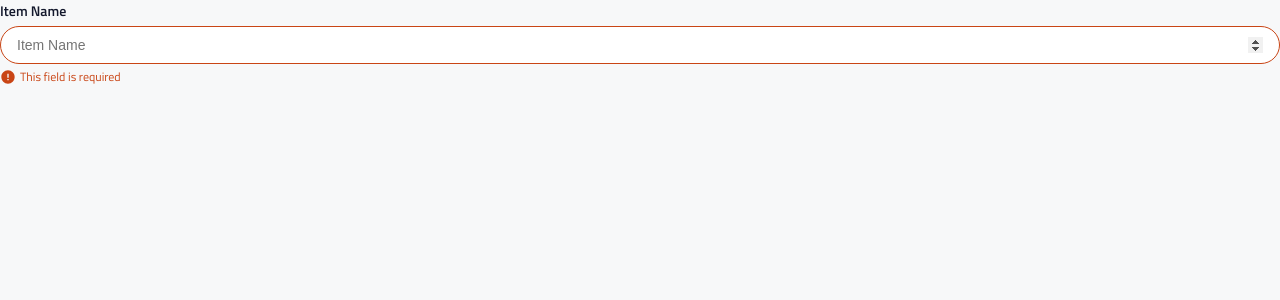
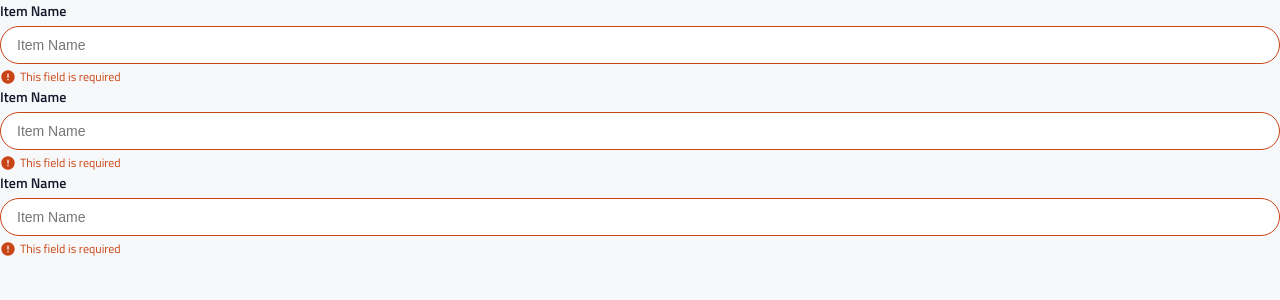
Before and after one commit to alperzini/instock-client, a React (Vite) app: page / in a window 1280 px wide. Shown: the top 300 px of the page. Built offline with nearby package versions, Linux system fonts and the light colour scheme.

Commit message:
update TextField to include types tel, and email, and replace all form fields margins with flex gap

```diff
--- a/src/components/FormFields/DescriptionField/DescriptionField.scss
+++ b/src/components/FormFields/DescriptionField/DescriptionField.scss
@@ -6,6 +6,7 @@
     &__wrapper {
         display: flex;
         flex-direction: column;
+        gap: $ff-margin-top;
     }
 
     &__label {
@@ -29,7 +30,7 @@
         font-weight: $font-regular;
         height: pxToRem(120);
         padding: 0 $ff-padding-right 0 $ff-padding-left;
-        margin: $ff-margin-top 0 $ff-margin-bottom 0;
+        // margin: $ff-margin-top 0 $ff-margin-bottom 0;
         border-radius: $ff-br;
         border: 1px solid $color-cloud;
 
--- a/src/components/FormFields/QuantityField/QuantityField.scss
+++ b/src/components/FormFields/QuantityField/QuantityField.scss
@@ -6,6 +6,7 @@
     &__wrapper {
         display: flex;
         flex-direction: column;
+        gap: $ff-margin-top;
     }
 
     &__label {
@@ -28,7 +29,7 @@
         font-weight: $font-regular;
         height: $ff-height-m;
         padding: 0 $ff-padding-right 0 $ff-padding-left;
-        margin: $ff-margin-top 0 $ff-margin-bottom 0;
+        // margin: $ff-margin-top 0 $ff-margin-bottom 0;
         border-radius: $ff-br;
         border: 1px solid $color-cloud;
 
--- a/src/components/FormFields/TextField/TextField.jsx
+++ b/src/components/FormFields/TextField/TextField.jsx
@@ -2,13 +2,14 @@ import "./TextField.scss";
 import ErrorMessage from "../ErrorMessage/ErrorMessage.jsx";
 
 function TextField(props) {
-    const { label, name, id, placeholder, value, onChange, error, isError } = props;
+    //type = text | tel | email
+    const { label, name, id, type, placeholder, value, onChange, error, isError } = props;
 
     return (
         <div className="text-field__wrapper">
             <label className="text-field__label" htmlFor={id}>{label}</label>
             <input className={`text-field__text-input ${isError ? "text-field__text-input--error-border" : ""}`}
-                type="text" id={id} name={name} placeholder={placeholder} value={value} onChange={onChange} />
+                type={type} id={id} name={name} placeholder={placeholder} value={value} onChange={onChange} />
             <ErrorMessage error={error} isError={isError} />
         </div>
     );
--- a/src/components/FormFields/TextField/TextField.scss
+++ b/src/components/FormFields/TextField/TextField.scss
@@ -6,6 +6,7 @@
     &__wrapper {
         display: flex;
         flex-direction: column;
+        gap: $ff-margin-top;
     }
 
     &__label {
@@ -28,7 +29,7 @@
         font-weight: $font-regular;
         height: $ff-height-m;
         padding: 0 $ff-padding-right 0 $ff-padding-left;
-        margin: $ff-margin-top 0 $ff-margin-bottom 0;
+        // margin: $ff-margin-top 0 $ff-margin-bottom 0;
         border-radius: $ff-br;
         border: 1px solid $color-cloud;
 
--- a/src/pages/WarehousesPage/WarehousesPage.jsx
+++ b/src/pages/WarehousesPage/WarehousesPage.jsx
@@ -11,9 +11,12 @@ const WarehousesPage = ({ warehouses, setWarehouses }) => {
         setValue(event.target.name.value);
     }
     return (
-        // <TextField onChange={handleTextChange} label="Item Name" name="name" id="name" placeholder="Item Name" value={value} error="This field is required" isError={true} />
-        <QuantityField onChange={handleTextChange} label="Item Name" name="name" id="name" placeholder="Item Name" value={value} error="This field is required" isError={true} />
+        <>
+            <TextField onChange={handleTextChange} type="email" label="Item Name" name="name" id="name" placeholder="Item Name" value={value} error="This field is required" isError={true} />
+            <QuantityField onChange={handleTextChange} label="Item Name" name="name" id="name" placeholder="Item Name" value={value} error="This field is required" isError={true} />
+            <QuantityField onChange={handleTextChange} label="Item Name" name="name" id="name" placeholder="Item Name" value={value} error="This field is required" isError={true} />
 
+        </>
     );
 };
 
```
